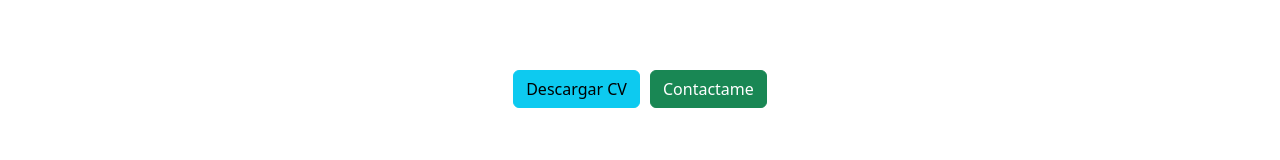
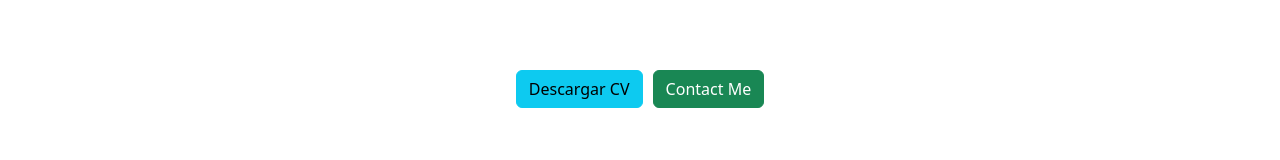
Before and after one commit to digraziajuanignacio/portfolio, a Next.js app: page / in a window 1280 px wide. Shown: the part 567-727 px from the top of the page. Built offline with nearby package versions, Linux system fonts and the light colour scheme.

Commit message:
beta 1.11

```diff
--- a/src/app/Components/Offcanvas.jsx
+++ b/src/app/Components/Offcanvas.jsx
@@ -57,7 +57,7 @@ export default function OffcanvasCentered() {
         <div>
             {/* Botón para abrir el Offcanvas */}
             <button className="btn btn-success" type="button" onClick={toggleOffcanvas}>
-                Contactame
+                Contact Me
             </button>
 
             {/* Fondo oscuro (backdrop) */}
```
